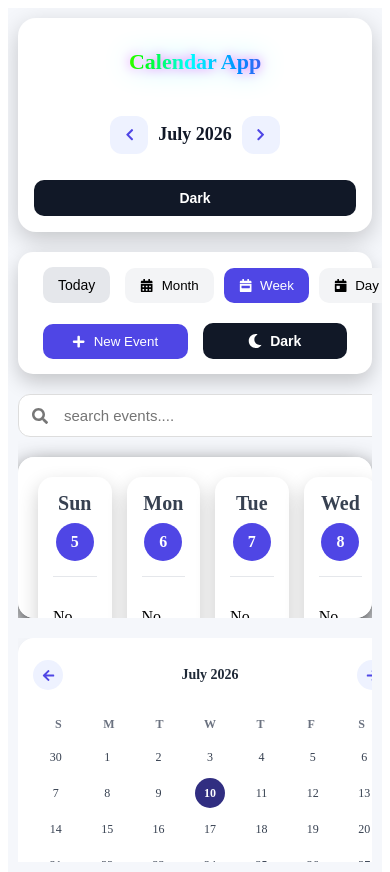
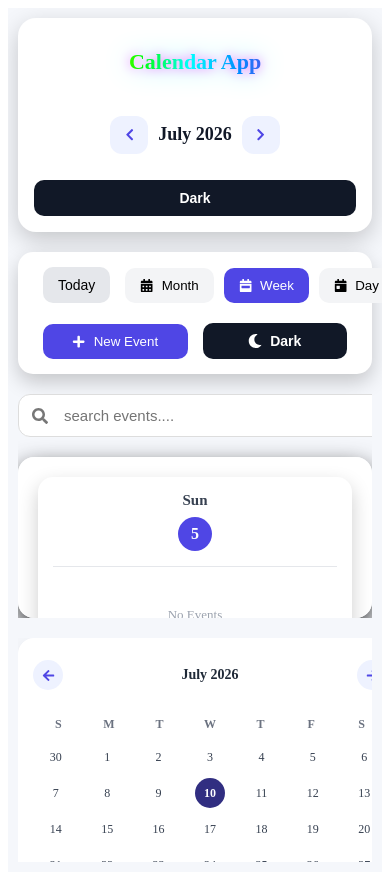
Before and after one commit to narendar9888/Calendar, a React (Vite) app in the folder app/: page / in a window 390 px wide. Shown: the top 872 px of the page. Built offline with nearby package versions, Linux system fonts and the light colour scheme.

Commit message:
adding weekview css part

```diff
--- a/app/src/components/WeekView.css
+++ b/app/src/components/WeekView.css
@@ -54,3 +54,114 @@
     color: #fff;
     font-weight: 600;
 }
+
+w-events {
+    flex: 1;
+    overflow-y: auto;
+    display: flex;
+    flex-direction: column;
+
+}
+
+.w-event {
+    padding: 10px;
+    border-radius: 10px;
+    color: #fff;
+    cursor: pointer;
+    transition: 0.25s;
+}
+
+.w-event:hover{
+    transform: scale(1.03);
+}
+
+.w-event strong {
+    display: block;
+    font-size: 14px;
+}
+
+.w-event small {
+    display: block;
+    margin-top: 10px;
+    font-size: 12px;
+    opacity: 0.9;
+}
+
+.w-event p {
+    margin-top: 8px;
+    font-size: 12px;
+    line-height: 1.4;
+}
+
+.empty {
+    text-align: center;
+    color: #9ca3af;
+    font-size: 13px;
+    margin-top: 25px;
+}
+
+.w-events::-webkit-scrollbar {
+  width: 6px;
+}
+
+.w-events::-webkit-scrollbar-thumb {
+  background: #cbd5e1;
+  border-radius: 10px;
+}
+
+.w-events::-webkit-scrollbar-track {
+  background: transparent;
+}
+
+
+.dark .wd-col {
+  background: #1f2937;
+}
+
+.dark .wd-col.today {
+  background: #312e81;
+}
+
+.dark .wd-header {
+  border-color: #374151;
+}
+
+.dark .wd-header h4 {
+  color: #f9fafb;
+}
+
+.dark .empty {
+  color: #9ca3af;
+}
+
+
+@media (max-width: 1024px) {
+  .w-view {
+    grid-template-columns: repeat(2, 1fr);
+  }
+}
+
+
+@media (max-width: 768px) {
+  .w-view {
+    grid-template-columns: 1fr;
+  }
+
+  .wd-column {
+    min-height: auto;
+  }
+
+  .wd-header h4 {
+    font-size: 15px;
+  }
+
+  .wd-header span {
+    width: 34px;
+    height: 34px;
+    line-height: 34px;
+  }
+
+  .w-event {
+    padding: 8px;
+  }
+}
```
